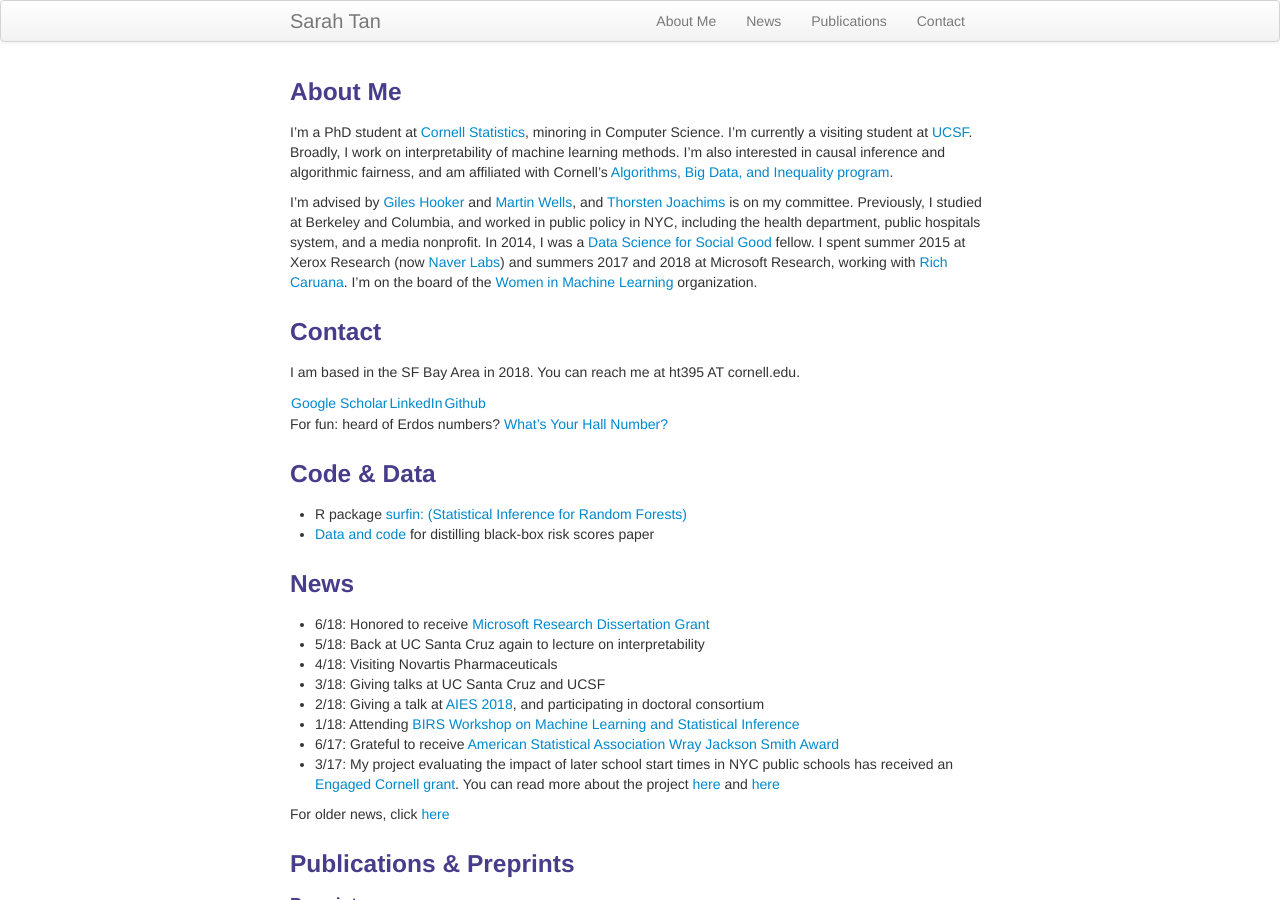
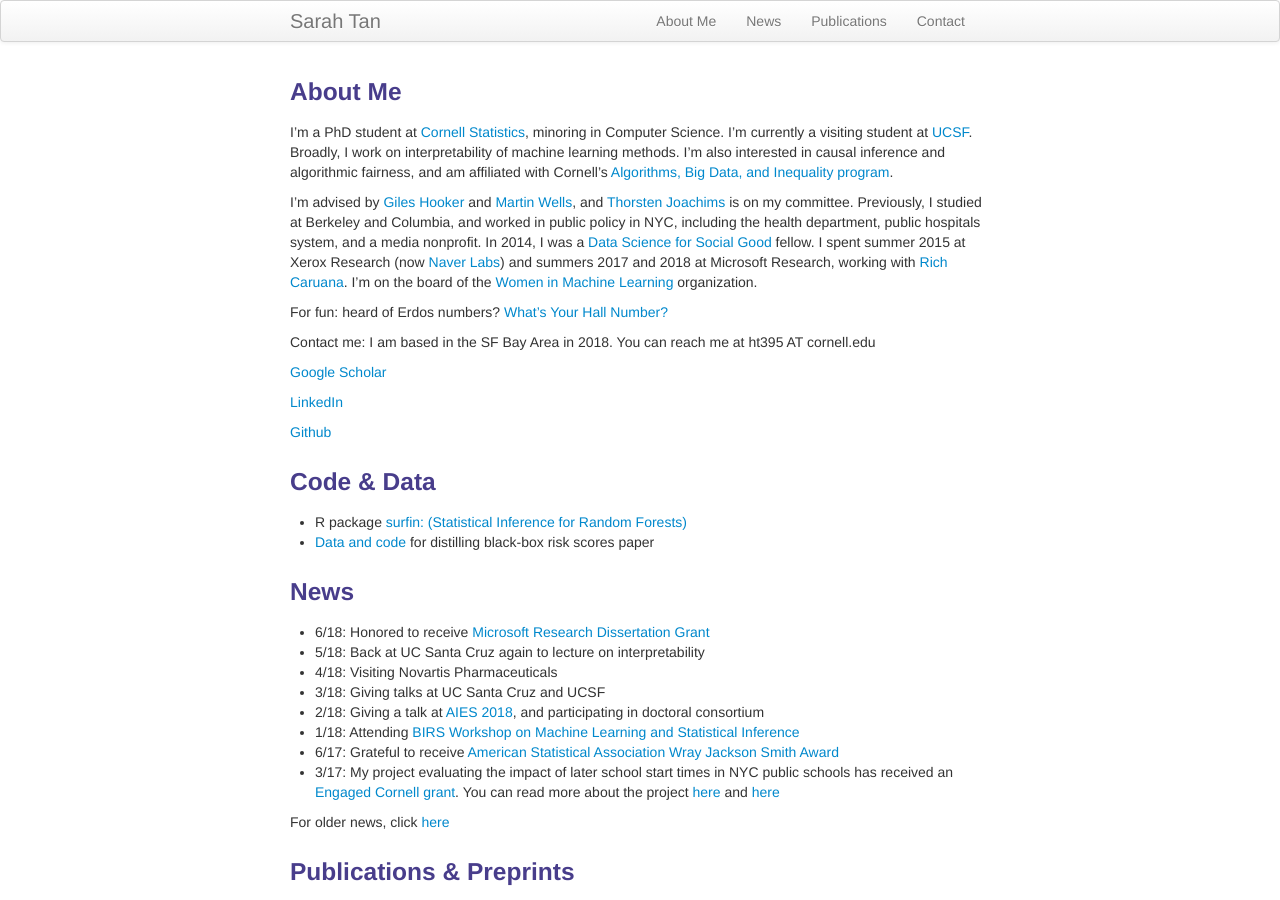
Before and after one commit to shftan/shftan.github.io, a Jekyll site: the page built from index.md, in a window 1280 px wide and 900 px high. Built offline with Jekyll 4.4.1, drawn with Linux system fonts in a browser that asks for light colours.

Commit message:
Update index.md

```diff
--- a/index.md
+++ b/index.md
@@ -11,13 +11,16 @@ I'm a PhD student at [Cornell Statistics](https://stat.cornell.edu/), minoring i
 
 I'm advised by [Giles Hooker](http://faculty.bscb.cornell.edu/~hooker/) and [Martin Wells](https://courses.cit.cornell.edu/mtw1/), and [Thorsten Joachims](https://www.cs.cornell.edu/people/tj/) is on my committee. Previously, I studied at Berkeley and Columbia, and worked in public policy in NYC, including the health department, public hospitals system, and a media nonprofit. In 2014, I was a [Data Science for Social Good](https://dssg.uchicago.edu) fellow. I spent summer 2015 at Xerox Research (now [Naver Labs](http://www.europe.naverlabs.com)) and summers 2017 and 2018 at Microsoft Research, working with [Rich Caruana](https://www.microsoft.com/en-us/research/people/rcaruana/). I'm on the board of the [Women in Machine Learning](https://wimlworkshop.org) organization.
 
-<div class="row-fluid" id="contact"><h3>Contact</h3>
-</div>
-I am based in the SF Bay Area in 2018. You can reach me at ht395 AT cornell.edu.
+For fun: heard of Erdos numbers? [What's Your Hall Number?](http://hallnumber.pythonanywhere.com)
 
-[Google Scholar](https://scholar.google.com/citations?user=_tSKmPYAAAAJ&hl=en) | [LinkedIn](https://www.linkedin.com/in/shftan/) | [Github](https://github.com/shftan)
+<div class="row-fluid" id="contact"></div>
+Contact me: I am based in the SF Bay Area in 2018. You can reach me at ht395 AT cornell.edu
 
-For fun: heard of Erdos numbers? [What's Your Hall Number?](http://hallnumber.pythonanywhere.com)
+[Google Scholar](https://scholar.google.com/citations?user=_tSKmPYAAAAJ&hl=en)
+
+[LinkedIn](https://www.linkedin.com/in/shftan/)
+
+[Github](https://github.com/shftan)
 
 <div class="row-fluid" id="code"><h3>Code & Data</h3>
 </div>
```
